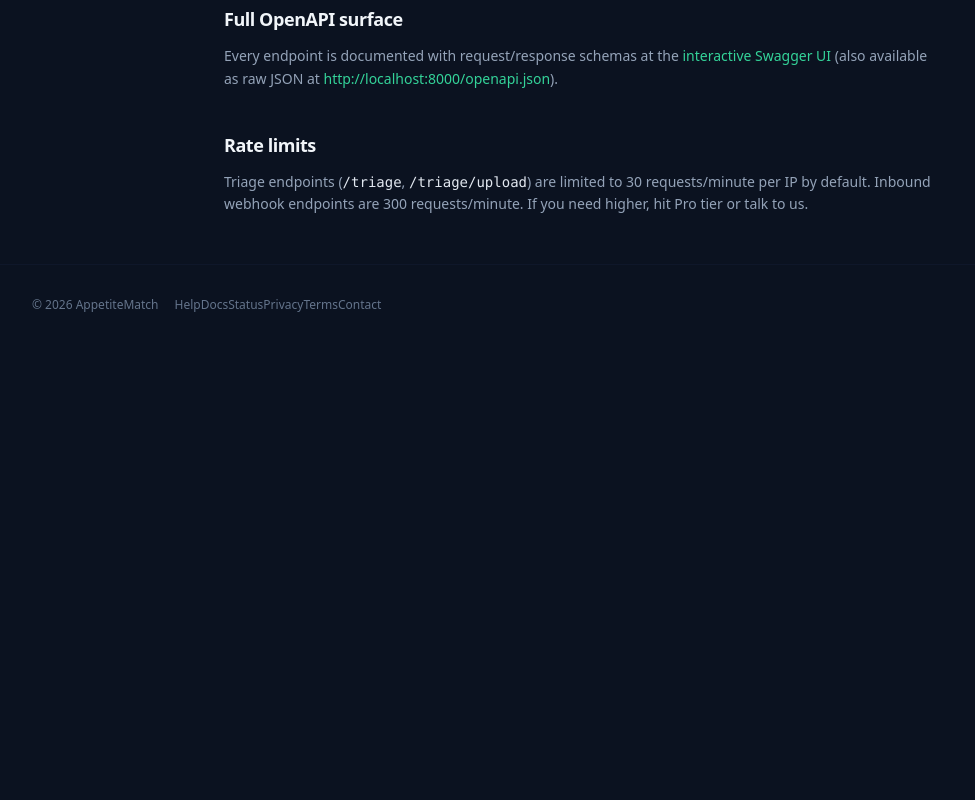
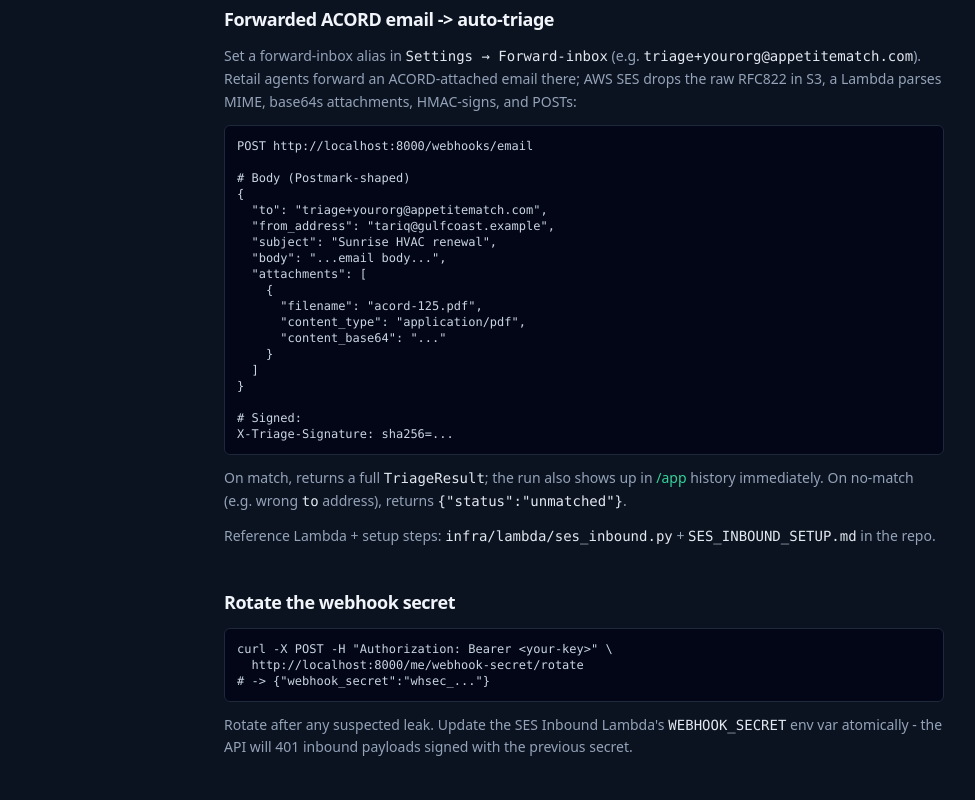
Before and after one commit to Jzineldin/Test, a Next.js app in the folder web/: page /docs in a window 1280 px wide. Shown: the part 1780-2580 px from the top of the page, without its empty margins (56-1031 px from the left). Before the commit the page ends 2125 px from the top, so only its background shows below. Built offline with nearby package versions, Linux system fonts and the light colour scheme.

Commit message:
/docs: document /webhooks/email + webhook-secret/rotate

```diff
--- a/web/app/docs/page.tsx
+++ b/web/app/docs/page.tsx
@@ -123,6 +123,73 @@ X-Triage-Signature: sha256=...`}
           </pre>
         </Section>
 
+        <Section title="Forwarded ACORD email -> auto-triage">
+          <p>
+            Set a forward-inbox alias in{" "}
+            <code className="text-slate-200">Settings → Forward-inbox</code>{" "}
+            (e.g.{" "}
+            <code className="text-slate-200">
+              triage+yourorg@appetitematch.com
+            </code>
+            ). Retail agents forward an ACORD-attached email there; AWS SES
+            drops the raw RFC822 in S3, a Lambda parses MIME, base64s
+            attachments, HMAC-signs, and POSTs:
+          </p>
+          <pre className="mt-3 rounded-md border border-slate-800 bg-slate-950 p-3 font-mono text-xs text-slate-300">
+            {`POST ${API_URL}/webhooks/email
+
+# Body (Postmark-shaped)
+{
+  "to": "triage+yourorg@appetitematch.com",
+  "from_address": "tariq@gulfcoast.example",
+  "subject": "Sunrise HVAC renewal",
+  "body": "...email body...",
+  "attachments": [
+    {
+      "filename": "acord-125.pdf",
+      "content_type": "application/pdf",
+      "content_base64": "..."
+    }
+  ]
+}
+
+# Signed:
+X-Triage-Signature: sha256=...`}
+          </pre>
+          <p className="mt-3">
+            On match, returns a full{" "}
+            <code className="text-slate-200">TriageResult</code>; the run also
+            shows up in{" "}
+            <Link href="/app" className="text-emerald-400 hover:underline">
+              /app
+            </Link>{" "}
+            history immediately. On no-match (e.g. wrong{" "}
+            <code className="text-slate-200">to</code> address), returns{" "}
+            <code className="text-slate-200">{`{"status":"unmatched"}`}</code>.
+          </p>
+          <p className="mt-3">
+            Reference Lambda + setup steps:{" "}
+            <code className="text-slate-200">infra/lambda/ses_inbound.py</code>
+            {" + "}
+            <code className="text-slate-200">SES_INBOUND_SETUP.md</code> in
+            the repo.
+          </p>
+        </Section>
+
+        <Section title="Rotate the webhook secret">
+          <pre className="rounded-md border border-slate-800 bg-slate-950 p-3 font-mono text-xs text-slate-300">
+            {`curl -X POST -H "Authorization: Bearer <your-key>" \\
+  ${API_URL}/me/webhook-secret/rotate
+# -> {"webhook_secret":"whsec_..."}`}
+          </pre>
+          <p className="mt-3 text-slate-400">
+            Rotate after any suspected leak. Update the SES Inbound Lambda's
+            <code className="ml-1 text-slate-200">WEBHOOK_SECRET</code> env
+            var atomically - the API will 401 inbound payloads signed with
+            the previous secret.
+          </p>
+        </Section>
+
         <Section title="Full OpenAPI surface">
           <p>
             Every endpoint is documented with request/response schemas at the{" "}
```
